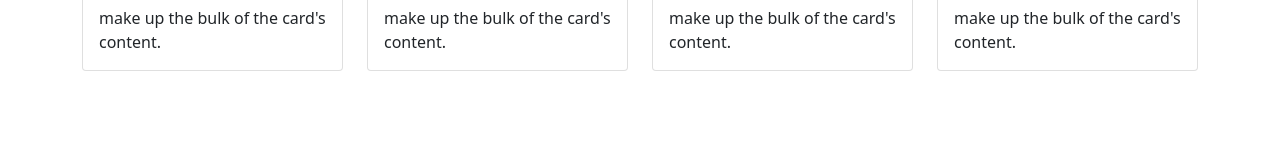
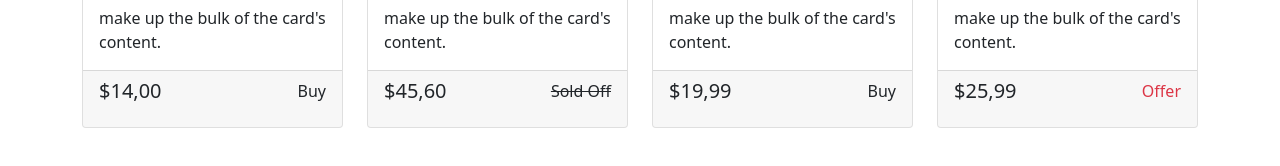
Before and after one commit to masternetfmoraes/loja, a Next.js app: page /components/PopularProducts in a window 1280 px wide. Shown: the part 348-514 px from the top of the page. Built offline with nearby package versions, Linux system fonts and the light colour scheme.

Commit message:
propular produts adicionando cards

```diff
--- a/pages/components/PopularProducts.jsx
+++ b/pages/components/PopularProducts.jsx
@@ -20,6 +20,12 @@ export default function PopularProducts(){
                         of the card's content.
                     </Card.Text>
                     </Card.Body>
+                    <Card.Footer>
+                    <div className="d-flex justify-content-between">
+                        <p className="h5">$14,00</p>
+                        <p className="">Buy</p>
+                        </div>
+                    </Card.Footer>
                 </Card>
                 </Col>
                 <Col sm={3}>
@@ -32,6 +38,12 @@ export default function PopularProducts(){
                         of the card's content.
                     </Card.Text>
                     </Card.Body>
+                    <Card.Footer>
+                    <div className="d-flex justify-content-between">
+                        <p className="h5">$45,60</p>
+                        <p className=""><del>Sold Off</del></p>
+                        </div>
+                    </Card.Footer>
                 </Card>
                 </Col>
                 <Col sm={3}>
@@ -44,6 +56,12 @@ export default function PopularProducts(){
                         of the card's content.
                     </Card.Text>
                     </Card.Body>
+                    <Card.Footer>
+                    <div className="d-flex justify-content-between">
+                        <p className="h5">$19,99</p>
+                        <p className="">Buy</p>
+                        </div>
+                    </Card.Footer>
                 </Card>
                 </Col>
                 <Col sm={3}>
@@ -56,6 +74,12 @@ export default function PopularProducts(){
                         of the card's content.
                     </Card.Text>
                     </Card.Body>
+                    <Card.Footer>
+                        <div className="d-flex justify-content-between">
+                        <p className="h5">$25,99</p>
+                        <p className="text-danger">Offer</p>
+                        </div>
+                    </Card.Footer>
                 </Card>
                 </Col>
             </Row>
```
